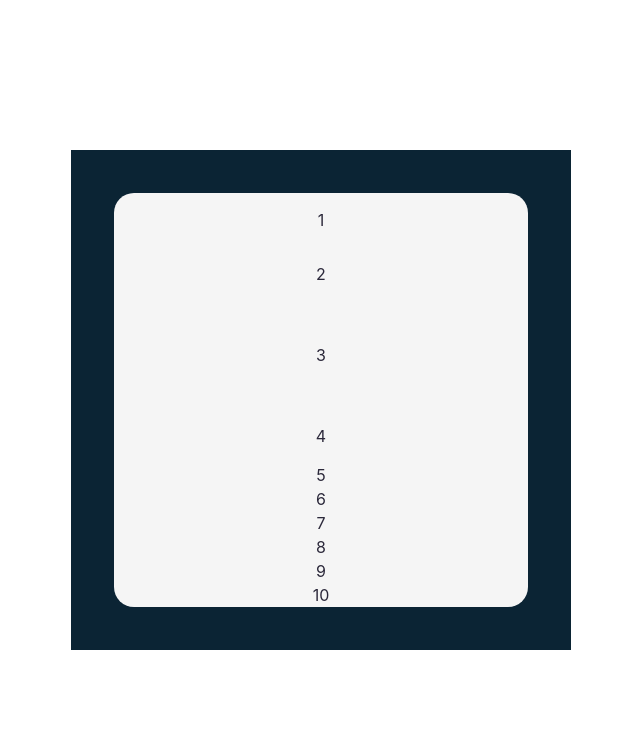
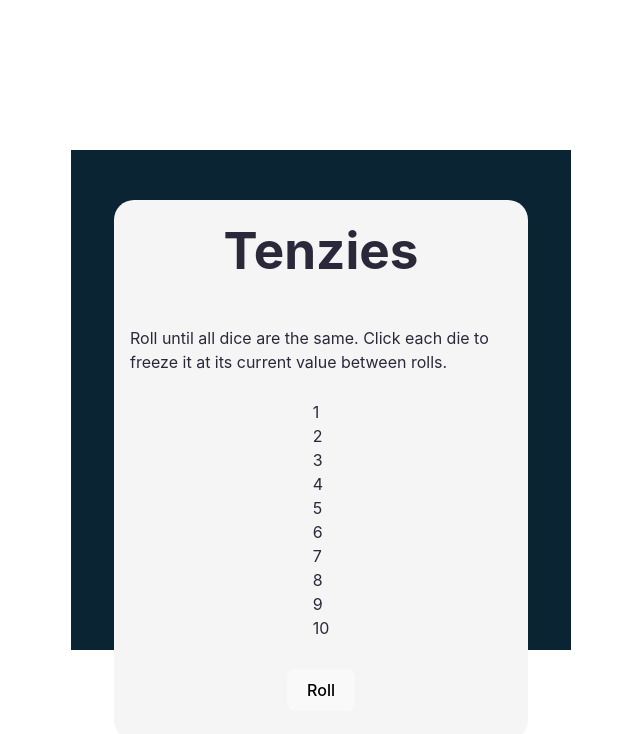
Before and after one commit to jfvillablanca/react-exercise-tenzies-game, a React (Vite) app: page / in a window 1280 px wide. Shown: the top 734 px of the page, without its empty margins (319-959 px from the left). Built offline with nearby package versions, Linux system fonts and the light colour scheme.

Commit message:
Add: additional game elements

```diff
--- a/src/components/Game.jsx
+++ b/src/components/Game.jsx
@@ -5,5 +5,15 @@ export default function Game() {
     const dice = keys.map((keyValue) => (
         <Die key={keyValue} value={keyValue} />
     ));
-    return <div className='game'>{dice}</div>;
+    return (
+        <div className='game'>
+            <h1>Tenzies</h1>
+            <section>
+                Roll until all dice are the same. Click each die to freeze it at
+                its current value between rolls.
+            </section>
+            <div>{dice}</div>
+            <button>Roll</button>
+        </div>
+    );
 }
```
